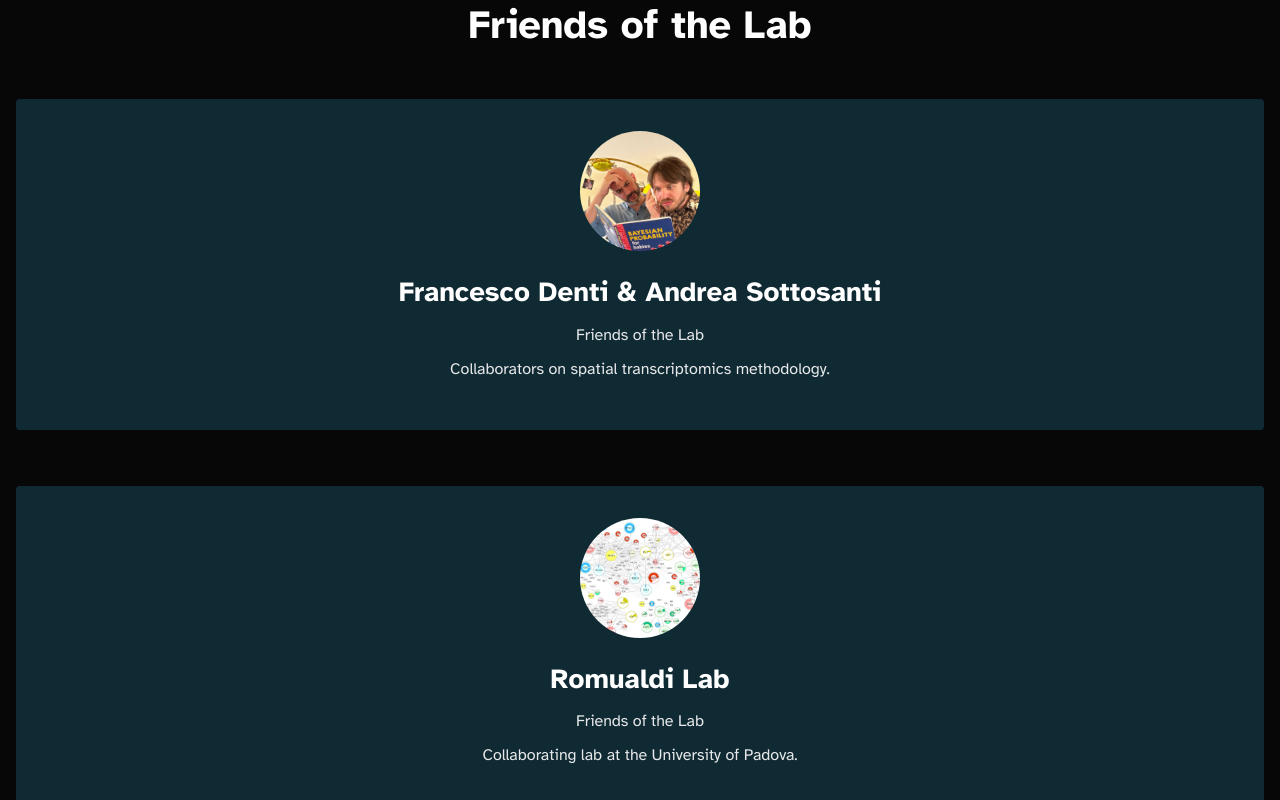
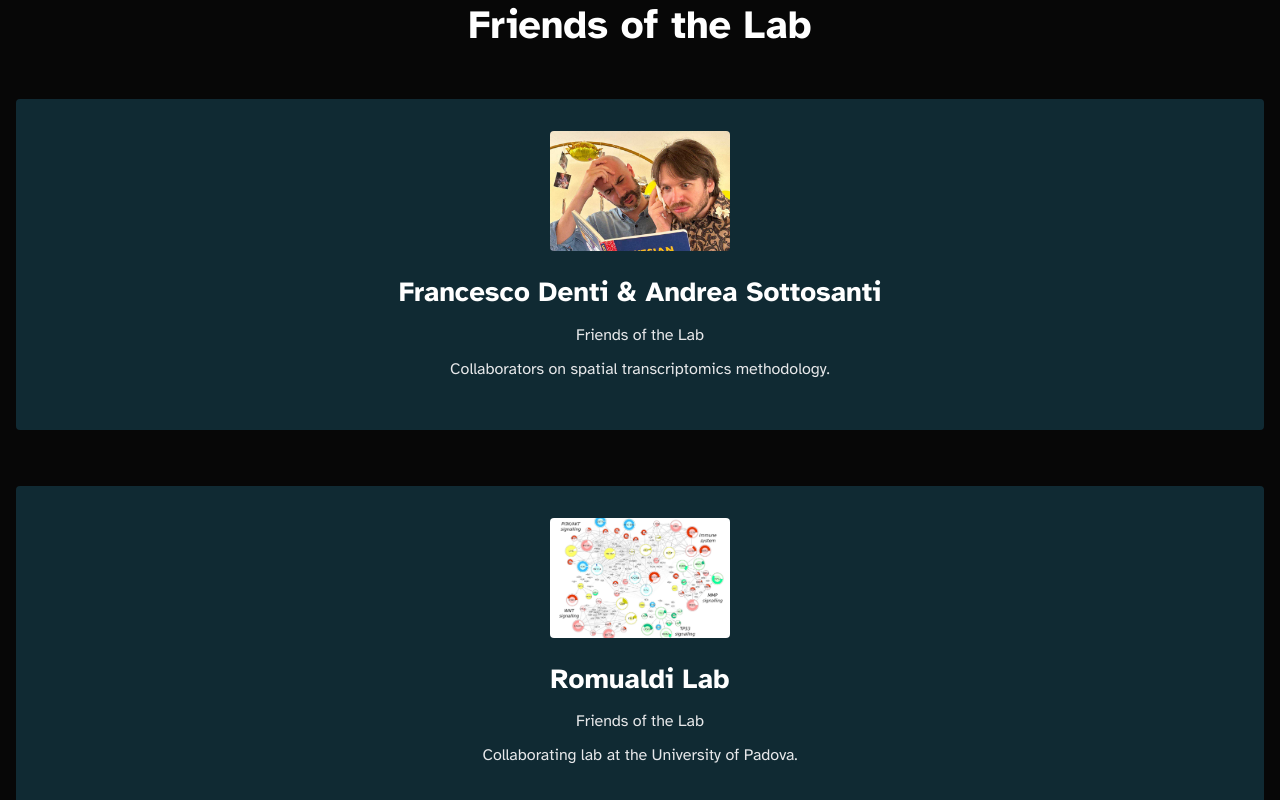
Before and after one commit to RissoLab/rissolab.github.io, a Next.js app: page /people in a window 1280 px wide. Shown: the part 4380-5180 px from the top of the page. Built offline with nearby package versions, Linux system fonts and the light colour scheme; no server answers; what tailwind-bootstrap-grid would draw is missing.

Commit message:
labs images

```diff
--- a/src/app/people/page.tsx
+++ b/src/app/people/page.tsx
@@ -46,7 +46,7 @@ const People = () => {
           <div className="row justify-center">
             {friends.map((person) => (
               <div className="mb-14 md:col-6 lg:col-4" key={person.slug}>
-                <PeopleCard data={person} />
+                <PeopleCard data={person} imageShape="rectangle" />
               </div>
             ))}
           </div>
--- a/src/layouts/components/PeopleCard.tsx
+++ b/src/layouts/components/PeopleCard.tsx
@@ -1,16 +1,26 @@
 import Social from "@/components/Social";
 import ImageFallback from "@/helpers/ImageFallback";
 
-const PeopleCard = ({ data }: { data: any }) => {
+const PeopleCard = ({
+  data,
+  imageShape = "circle",
+}: {
+  data: any;
+  imageShape?: "circle" | "rectangle";
+}) => {
   const { title, role, description, image, link, social = [] } =
     data.frontmatter;
+  const imageClass =
+    imageShape === "rectangle"
+      ? "h-[120px] w-[180px] rounded"
+      : "h-[120px] w-[120px] rounded-full";
 
   const portrait = image && (
     <ImageFallback
-      className="mx-auto mb-6 h-[120px] w-[120px] rounded-full object-cover transition-transform duration-300 ease-out hover:scale-110"
+      className={`mx-auto mb-6 ${imageClass} object-cover transition-transform duration-300 ease-out hover:scale-110`}
       src={image}
       alt={title}
-      width={120}
+      width={imageShape === "rectangle" ? 180 : 120}
       height={120}
     />
   );
--- a/src/layouts/partials/Header.tsx
+++ b/src/layouts/partials/Header.tsx
@@ -6,7 +6,7 @@ import config from "@/config/config.json";
 import menu from "@/config/menu.json";
 import Link from "next/link";
 import { usePathname } from "next/navigation";
-import React, { useEffect } from "react";
+import React, { useEffect, useState } from "react";
 import { IoSearch } from "react-icons/io5";
 
 //  child navigation link interface
@@ -29,10 +29,18 @@ const Header = () => {
   const { navigation_button, settings } = config;
   // get current path
   const pathname = usePathname();
+  const [isNavOpen, setIsNavOpen] = useState(false);
+  const [openSubmenu, setOpenSubmenu] = useState<string | null>(null);
+
+  const closeMobileNav = () => {
+    setIsNavOpen(false);
+    setOpenSubmenu(null);
+  };
 
   // scroll to top on route change
   useEffect(() => {
     window.scroll(0, 0);
+    closeMobileNav();
   }, [pathname]);
 
   return (
@@ -45,7 +53,13 @@ const Header = () => {
           <Logo />
         </div>
         {/* navbar toggler */}
-        <input id="nav-toggle" type="checkbox" className="hidden" />
+        <input
+          id="nav-toggle"
+          type="checkbox"
+          className="hidden"
+          checked={isNavOpen}
+          onChange={(event) => setIsNavOpen(event.target.checked)}
+        />
         <label
           htmlFor="nav-toggle"
           className="order-3 cursor-pointer flex items-center lg:hidden text-text-dark dark:text-white lg:order-1"
@@ -84,6 +98,10 @@ const Header = () => {
                     type="checkbox"
                     id={`submenu-${menu.name}`}
                     className="peer hidden lg:hidden"
+                    checked={openSubmenu === menu.name}
+                    onChange={(event) =>
+                      setOpenSubmenu(event.target.checked ? menu.name : null)
+                    }
                   />
                   <label
                     htmlFor={`submenu-${menu.name}`}
@@ -106,6 +124,7 @@ const Header = () => {
                       <li className="nav-dropdown-item" key={`children-${i}`}>
                         <Link
                           href={child.url}
+                          onClick={closeMobileNav}
                           className={`nav-dropdown-link block ${
                             (pathname === `${child.url}/` ||
                               pathname === child.url) &&
@@ -122,6 +141,7 @@ const Header = () => {
                 <li className="nav-item">
                   <Link
                     href={menu.url}
+                    onClick={closeMobileNav}
                     className={`nav-link block ${
                       (pathname === `${menu.url}/` || pathname === menu.url) &&
                       "active"
@@ -138,6 +158,7 @@ const Header = () => {
               <Link
                 className="btn btn-outline-primary btn-sm"
                 href={navigation_button.link}
+                onClick={closeMobileNav}
                 target={
                   navigation_button.link.startsWith("http") ? "_blank" : "_self"
                 }
```
Also changed, not shown: 1 other file (tests, documents, lock files or other folders).
